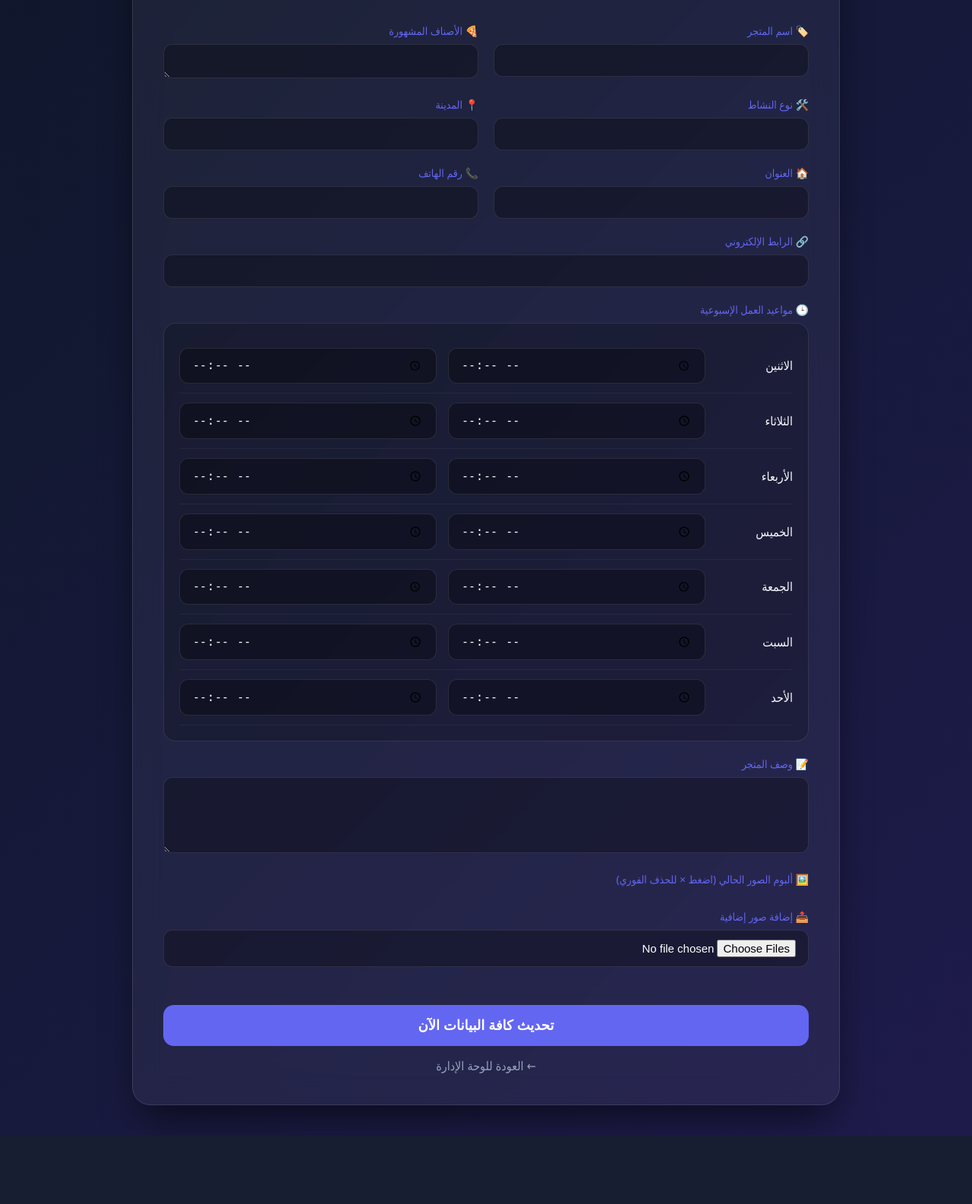
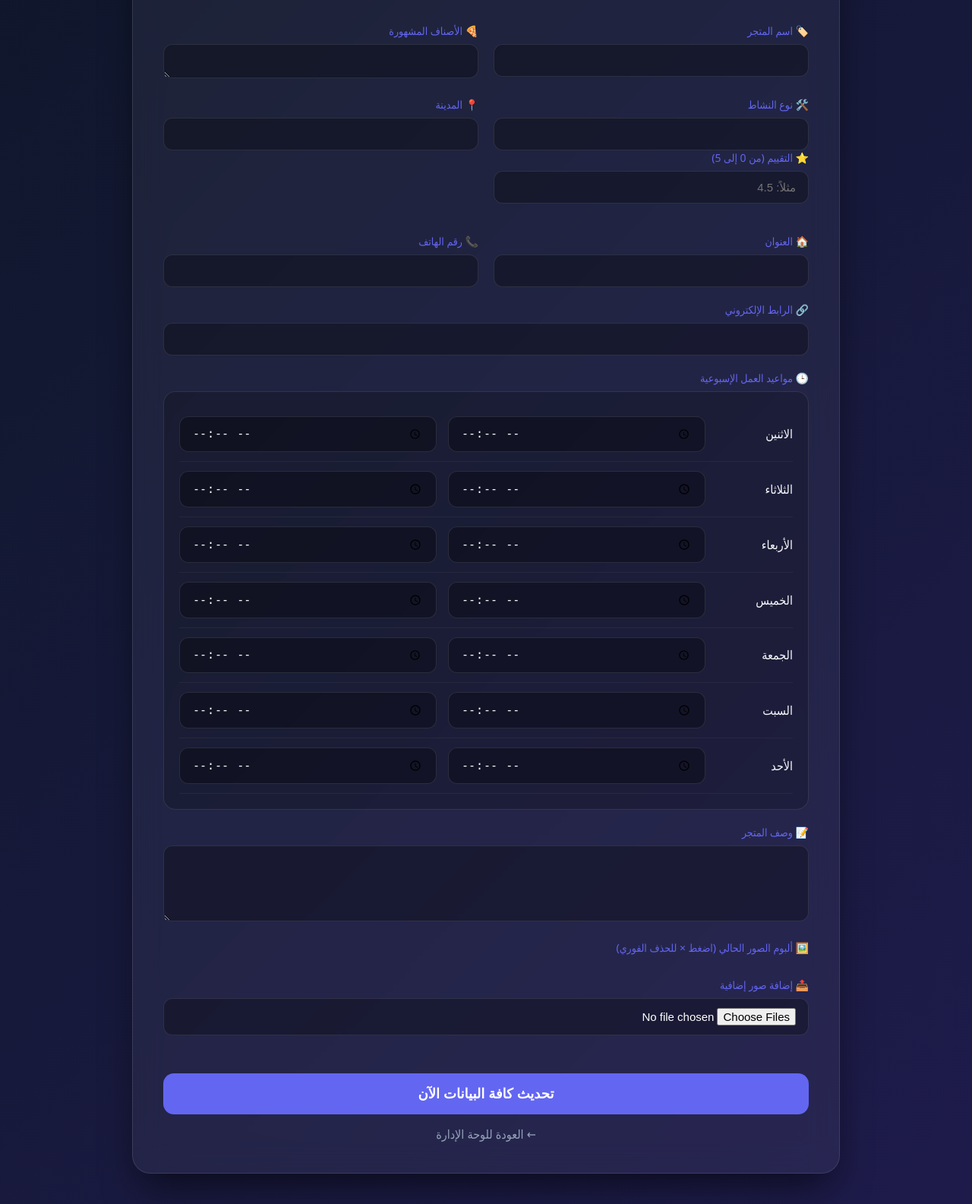
Before and after one commit to Ramiabdelal-hue/belgium-job-guide, a Flask app: template templates/editstore.html in a window 1280 px wide. Shown: the part 198-1783 px from the top of the page at 76% size. Before the commit the page ends 1693 px from the top, so only its background shows below. Run offline with Flask 3, Linux system fonts and the light colour scheme; the template is opened without the code that fills it, so the values that code supplies are empty; some libraries are stand-ins or nearby versions.

Commit message:
Update editstore.html

```diff
--- a/templates/editstore.html
+++ b/templates/editstore.html
@@ -159,6 +159,13 @@
                 <datalist id="activity-options">
                     <option value="winkel"><option value="restaurant"><option value="Slagerijen"><option value="services">
                 </datalist>
+        <div class="form-group">
+                <label>⭐ التقييم (من 0 إلى 5)</label>
+                <input type="number" name="rating" class="form-control"
+                       value="{{ store.rating }}" step="0.1" min="0" max="5"
+                       placeholder="مثلاً: 4.5">
+            </div>
+
             </div>
 
 
```
